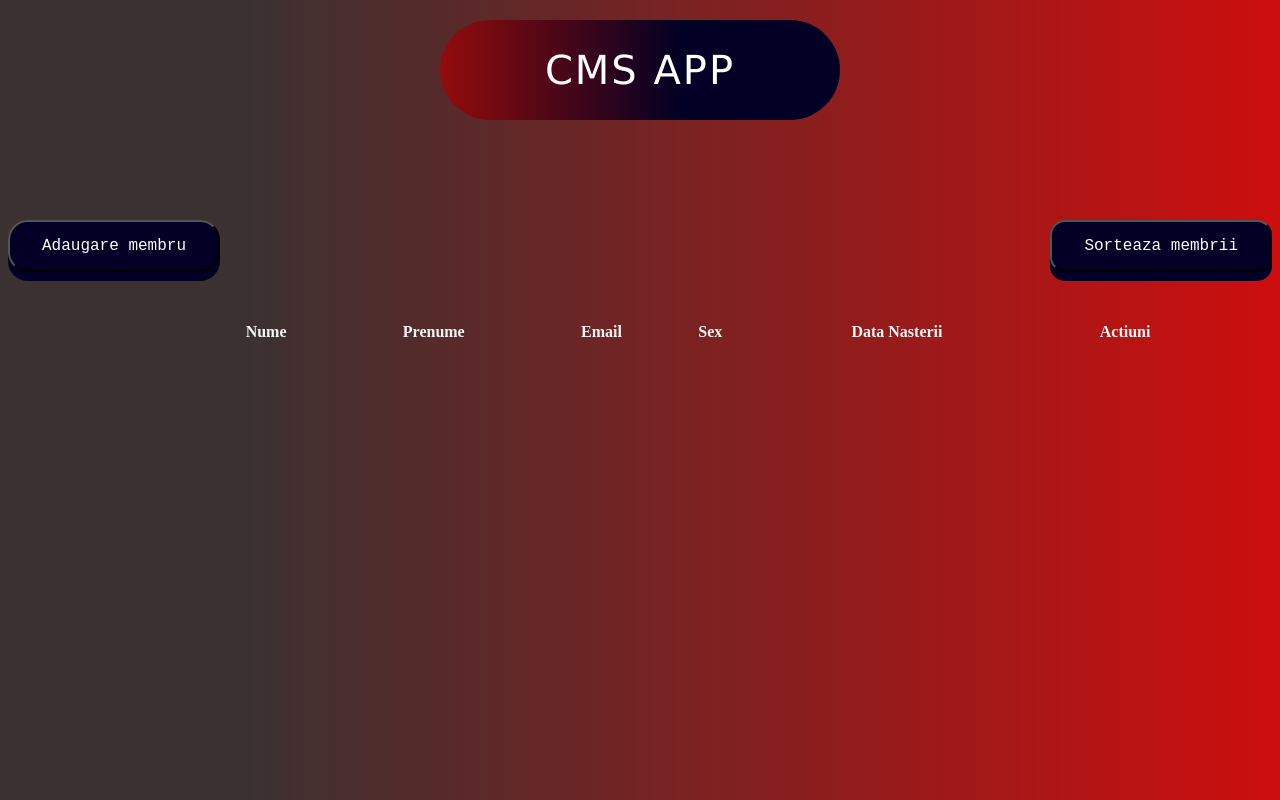
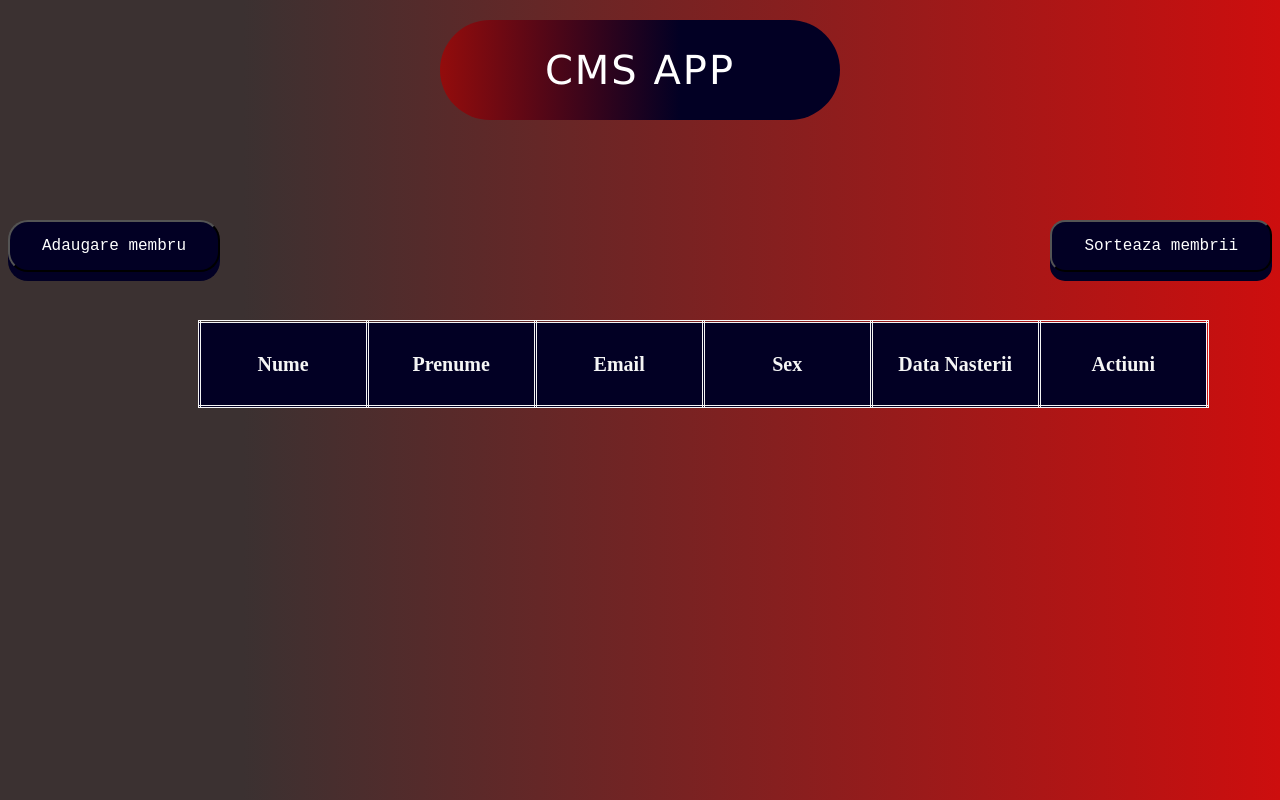
Before and after one commit to leoncampean/CMS_VUE, a Vue app in the folder website-cms/: page / in a window 1280 px wide. Built offline with nearby package versions, Linux system fonts and the light colour scheme.

Commit message:
styling the table a little bit

```diff
--- a/website-cms/src/components/TabelComponent.vue
+++ b/website-cms/src/components/TabelComponent.vue
@@ -1,6 +1,6 @@
 <template>
 <section>
-    <table class="tabel">
+    <table>
         <thead>
             <th>{{Nume}}</th>
             <th>{{Prenume}}</th>
@@ -34,7 +34,7 @@ export default {
 
 <style>
 
-.tabel {
+table {
     color: whitesmoke;
     margin-top: 3rem;
     align-self: center;
@@ -42,7 +42,23 @@ export default {
     width: 80%;
     margin-left: 10%;
     text-align: center;
-
+    border-collapse: collapse;
 }
 
+th, td {
+    border-style: double;
+    border-color: whitesmoke;
+    width: 10rem;
+    height: 5rem;
+    background-color: rgba(2,0,36,1);
+}
+
+th {
+    font-size: 20px;
+}
+th:hover {
+    background-color: rgba(2,0,36,0);
+}
+
+
 </style>
```
